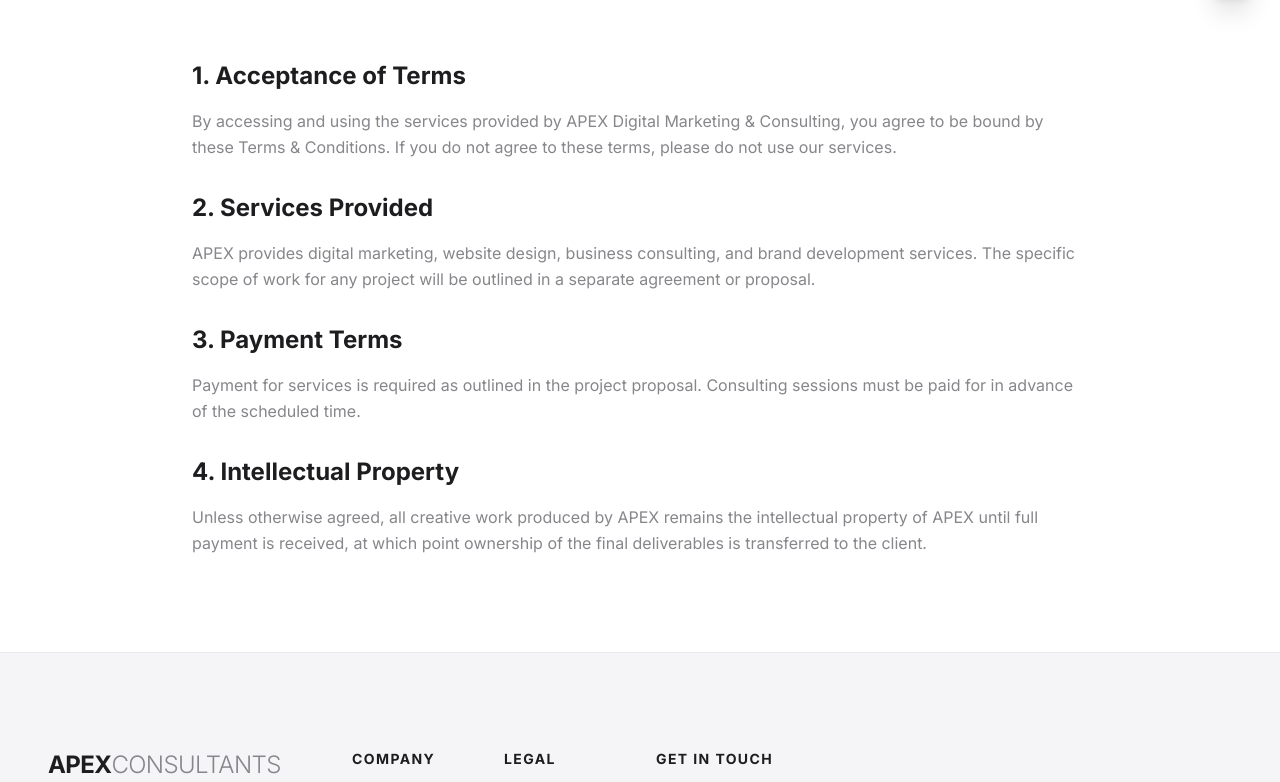
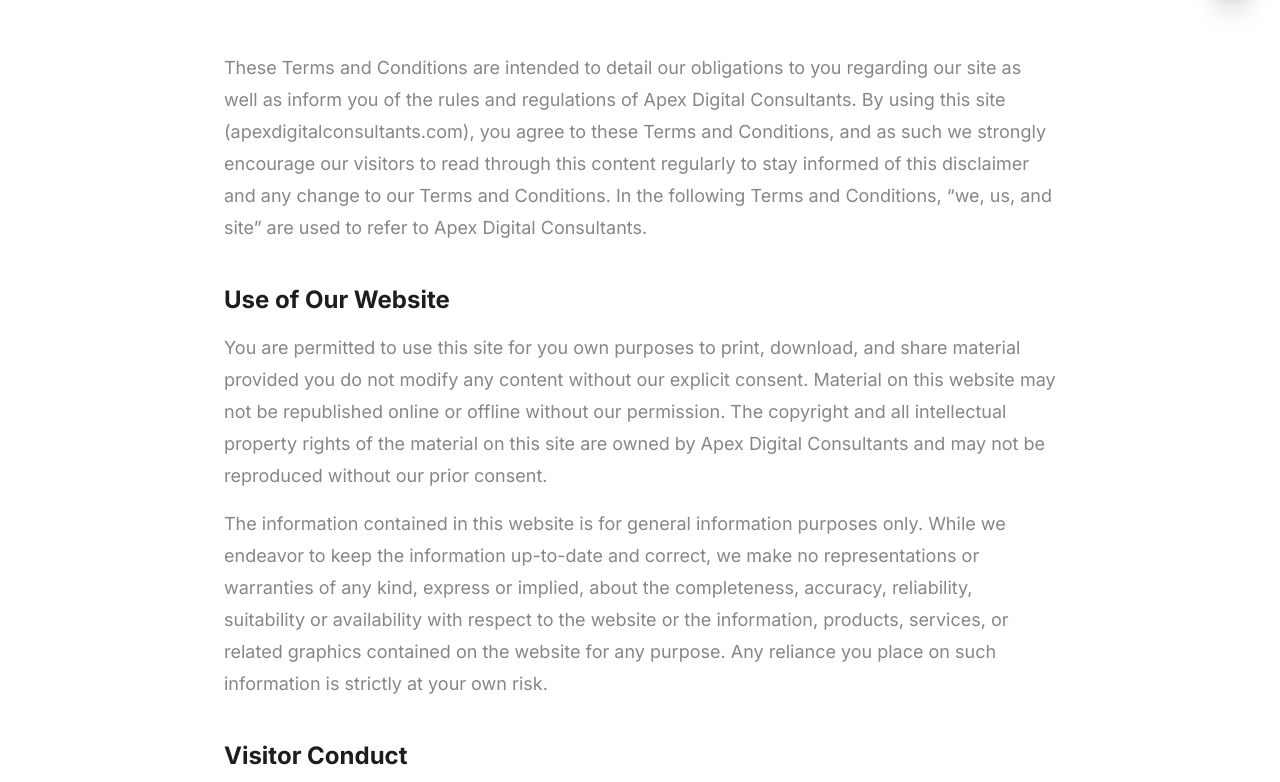
Before and after one commit to recoalleyne-cpu/apex-digital-consultants--1-, a React (Vite) app: page /terms in a window 1280 px wide. Shown: the part 778-1560 px from the top of the page. Built offline with nearby package versions, Linux system fonts and the light colour scheme; a web font is replaced by a local one.

Commit message:
Update Terms page content and spacing

```diff
--- a/src/pages/Terms.tsx
+++ b/src/pages/Terms.tsx
@@ -1,33 +1,77 @@
-
 import React from 'react';
-
 import { PageHeader } from '../components/PageHeader';
 
 export const Terms = () => {
   return (
-    <div className="pt-12">
+    <div className="pt-16 md:pt-20">
       <PageHeader
         title="Terms & Conditions"
-        description="By accessing and using the services provided by APEX Digital Marketing & Consulting, you agree to be bound by these Terms & Conditions."
+        description="These Terms and Conditions outline the rules, obligations, and limitations governing your use of Apex Digital Consultants and this website."
       />
-      <section className="section-padding">
-        <div className="container-wide max-w-4xl">
-          <div className="prose prose-lg prose-apple max-w-none text-apple-gray-300 leading-relaxed space-y-8">
-            <section>
-              <h2 className="text-2xl font-bold text-apple-gray-500 mb-4">1. Acceptance of Terms</h2>
-              <p>By accessing and using the services provided by APEX Digital Marketing & Consulting, you agree to be bound by these Terms & Conditions. If you do not agree to these terms, please do not use our services.</p>
+
+      <section className="pt-10 md:pt-14 pb-24 md:pb-32">
+        <div className="container-wide max-w-4xl px-6 md:px-8">
+          <div className="space-y-10 text-apple-gray-300">
+            <p className="text-lg leading-8">
+              These Terms and Conditions are intended to detail our obligations to you regarding our site as well as inform you of the rules and regulations of Apex Digital Consultants. By using this site (apexdigitalconsultants.com), you agree to these Terms and Conditions, and as such we strongly encourage our visitors to read through this content regularly to stay informed of this disclaimer and any change to our Terms and Conditions. In the following Terms and Conditions, “we, us, and site” are used to refer to Apex Digital Consultants.
+            </p>
+
+            <section className="space-y-4">
+              <h2 className="text-2xl font-bold text-apple-gray-500">Use of Our Website</h2>
+              <p className="text-lg leading-8">
+                You are permitted to use this site for you own purposes to print, download, and share material provided you do not modify any content without our explicit consent. Material on this website may not be republished online or offline without our permission. The copyright and all intellectual property rights of the material on this site are owned by Apex Digital Consultants and may not be reproduced without our prior consent.
+              </p>
+              <p className="text-lg leading-8">
+                The information contained in this website is for general information purposes only. While we endeavor to keep the information up-to-date and correct, we make no representations or warranties of any kind, express or implied, about the completeness, accuracy, reliability, suitability or availability with respect to the website or the information, products, services, or related graphics contained on the website for any purpose. Any reliance you place on such information is strictly at your own risk.
+              </p>
             </section>
-            <section>
-              <h2 className="text-2xl font-bold text-apple-gray-500 mb-4">2. Services Provided</h2>
-              <p>APEX provides digital marketing, website design, business consulting, and brand development services. The specific scope of work for any project will be outlined in a separate agreement or proposal.</p>
+
+            <section className="space-y-4">
+              <h2 className="text-2xl font-bold text-apple-gray-500">Visitor Conduct</h2>
+              <p className="text-lg leading-8">
+                With the exception of personal information (the use of which is covered under our Privacy Policy), any material you send or post to this write shall be considered non-proprietary and not confidential. Unless you advise to the contrary, we remain free to copy, disclose, distribute, incorporate and otherwise use such material for any and all purposes.
+              </p>
+              <p className="text-lg leading-8">
+                When using the site, please do not post or send any material for which you have not obtained all necessary consents or that which is discriminatory, obscene, pornographic, defamatory, liable to incite racial hatred, in breach of confidentiality or privacy to or from this site, which may cause annoyance or inconvenience to others, which encourages or constitutes conduct that would be deemed a criminal offence, give rise to a civil liability, or otherwise is contrary to the laws of Barbados.
+              </p>
             </section>
-            <section>
-              <h2 className="text-2xl font-bold text-apple-gray-500 mb-4">3. Payment Terms</h2>
-              <p>Payment for services is required as outlined in the project proposal. Consulting sessions must be paid for in advance of the scheduled time.</p>
+
+            <section className="space-y-4">
+              <h2 className="text-2xl font-bold text-apple-gray-500">Site Activity</h2>
+              <p className="text-lg leading-8">
+                We take the utmost care to ensure that this site is available 24/7, 365 days per year. However, websites do sometimes encounter downtime due to server or technical issues. We are not be liable if this website is unavailable at any time.
+              </p>
             </section>
-            <section>
-              <h2 className="text-2xl font-bold text-apple-gray-500 mb-4">4. Intellectual Property</h2>
-              <p>Unless otherwise agreed, all creative work produced by APEX remains the intellectual property of APEX until full payment is received, at which point ownership of the final deliverables is transferred to the client.</p>
+
+            <section className="space-y-4">
+              <h2 className="text-2xl font-bold text-apple-gray-500">Links to and from other Websites</h2>
+              <p className="text-lg leading-8">
+                In order to provide additional information or services, Apex Digital Consultants may include links to external websites. Clicking on such a link will navigate you away from Apex Digital Consultants’ site. The inclusion of links does not necessarily imply a recommendation, nor does it in any way endorse the views expressed within them. Other site’s Terms and Conditions may differ from our own. When clicking off the Apex Digital Consultants site, we strongly encourage you to visit the other site’s Terms and Conditions to ensure it meets the standards of your own personal preferences.
+              </p>
+            </section>
+
+            <section className="space-y-4">
+              <h2 className="text-2xl font-bold text-apple-gray-500">Exclusion of Liability</h2>
+              <p className="text-lg leading-8">
+                In no event will Apex Digital Consultants be held liable for any loss or damage of information including but not limited to indirect or consequential loss or damage, loss or damage of data, or profits arising out of or in connection with the use of this website. Apex Digital Consultants may not be held liable or responsible in any way for loss or damage that may result to you or a third party as a result of your use of our website.
+              </p>
+              <p className="text-lg leading-8">
+                We take the utmost measures to ensure that the information provided on this site is correct, however; we do not make any guarantees regarding that information. This exclusion shall include servicing or repair costs and, without limitation, any other direct, indirect or consequential loss.
+              </p>
+            </section>
+
+            <section className="space-y-4">
+              <h2 className="text-2xl font-bold text-apple-gray-500">Governing Law</h2>
+              <p className="text-lg leading-8">
+                These legal Terms and Conditions apply for all issues regarding this website shall be governed by the laws of Barbados.
+              </p>
+            </section>
+
+            <section className="space-y-4">
+              <h2 className="text-2xl font-bold text-apple-gray-500">Contacting us</h2>
+              <p className="text-lg leading-8">
+                If you have any questions regarding our Terms and Conditions or your dealings with apexdigitalconsultancy.com, please contact through our Contact Form.
+              </p>
             </section>
           </div>
         </div>
```
